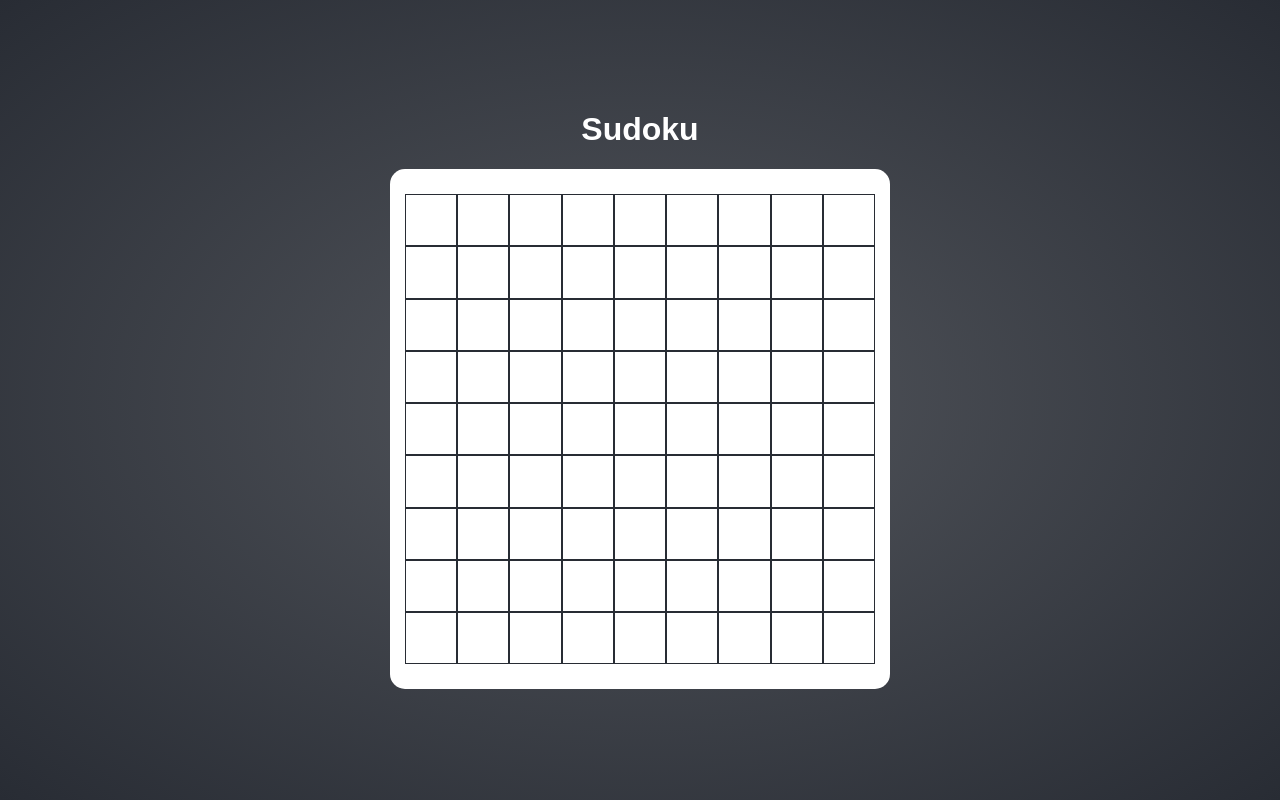
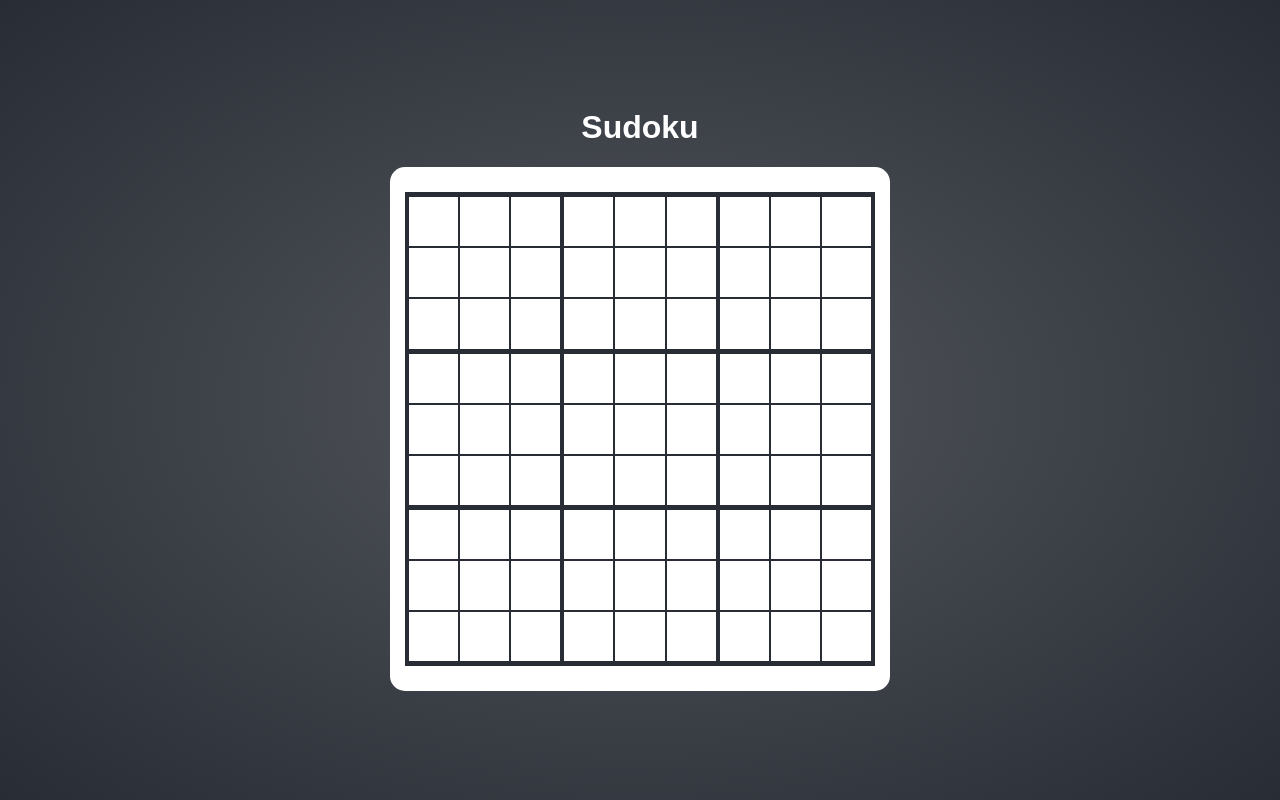
Before and after one commit to karanverma7/Sudoku-App, a React (Create React App) app: page / in a window 1280 px wide. Built offline with nearby package versions, Linux system fonts and the light colour scheme.

Commit message:
Added grid styles

```diff
--- a/src/components/grid/block/styles/index.ts
+++ b/src/components/grid/block/styles/index.ts
@@ -26,5 +26,17 @@ export const Container = styled.div`
         &:hover {
         background-color: ${theme.colors.lightBlue};
         }
+
+        &:nth-child(1) {
+        border-left: 4px solid ${theme.colors.black};
+        }
+
+        &:nth-child(3), &:nth-child(6) {
+        border-right: 3px solid ${theme.colors.black};
+        }
+
+        &:nth-child(9) {
+        border-right: 4px solid ${theme.colors.black};
+        }
     `}
 `
--- a/src/components/grid/styles/index.ts
+++ b/src/components/grid/styles/index.ts
@@ -1,4 +1,4 @@
-import styled from "styled-components";
+import styled, { css } from "styled-components";
 
 export const Container = styled.div`
   display: flex;
@@ -7,6 +7,20 @@ export const Container = styled.div`
 `
 
 export const Row = styled.div`
-  display: flex;
-  flex-flow: row;
+  ${({ theme }) => css`
+    display: flex;
+    flex-flow: row;
+
+    &:nth-child(1) {
+      border-top: 4px solid ${theme.colors.black};
+    }
+
+    &:nth-child(3), &:nth-child(6) {
+      border-bottom: 3px solid ${theme.colors.black};
+    }
+
+    &:nth-child(9) {
+      border-bottom: 4px solid ${theme.colors.black};
+    }
+  `}
 `
```
